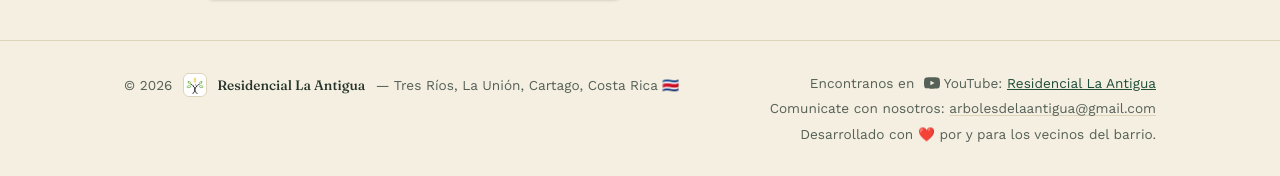
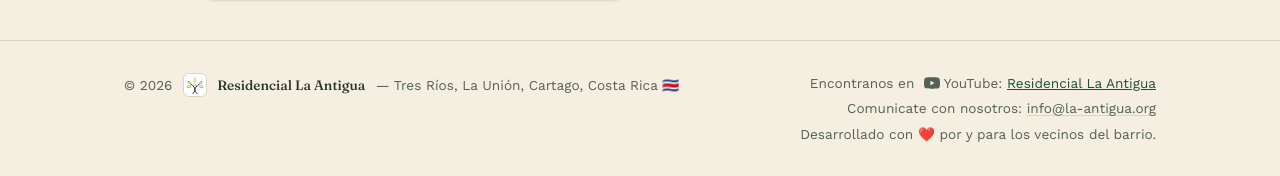
Before and after one commit to Residencial-La-Antigua/website, a Django app: page /accounts/profile/ in a window 1280 px wide. Shown: the part 945-1121 px from the top of the page. Run offline with Django 5.2, Linux system fonts and the light colour scheme; the visitor is signed in with stand-in values (Sample User, id 1).

Commit message:
Fix: Actualizar correo en footer (#88)

```diff
--- a/templates/base.html
+++ b/templates/base.html
@@ -88,7 +88,7 @@
           <span>Encontranos en <svg class="foot-social" viewBox="0 0 24 24" fill="currentColor" aria-hidden="true"><path d="M23.5 6.2a3 3 0 0 0-2.1-2.1C19.5 3.5 12 3.5 12 3.5s-7.5 0-9.4.6A3 3 0 0 0 .5 6.2 31 31 0 0 0 0 12a31 31 0 0 0 .5 5.8 3 3 0 0 0 2.1 2.1c1.9.6 9.4.6 9.4.6s7.5 0 9.4-.6a3 3 0 0 0 2.1-2.1A31 31 0 0 0 24 12a31 31 0 0 0-.5-5.8ZM9.6 15.5V8.5L15.8 12l-6.2 3.5Z"/></svg> YouTube: <a href="https://www.youtube.com/@Residencial_La_Antigua" target="_blank" rel="noopener">Residencial La Antigua</a></span>
           <span class="foot-meta">
             Comunicate con nosotros:
-            <a href="mailto:arbolesdelaantigua@gmail.com">arbolesdelaantigua@gmail.com</a>
+            <a href="mailto:info@la-antigua.org">info@la-antigua.org</a>
           </span>
           <span>Desarrollado con ❤️ por y para los vecinos del barrio.</span>
         </div>
```
